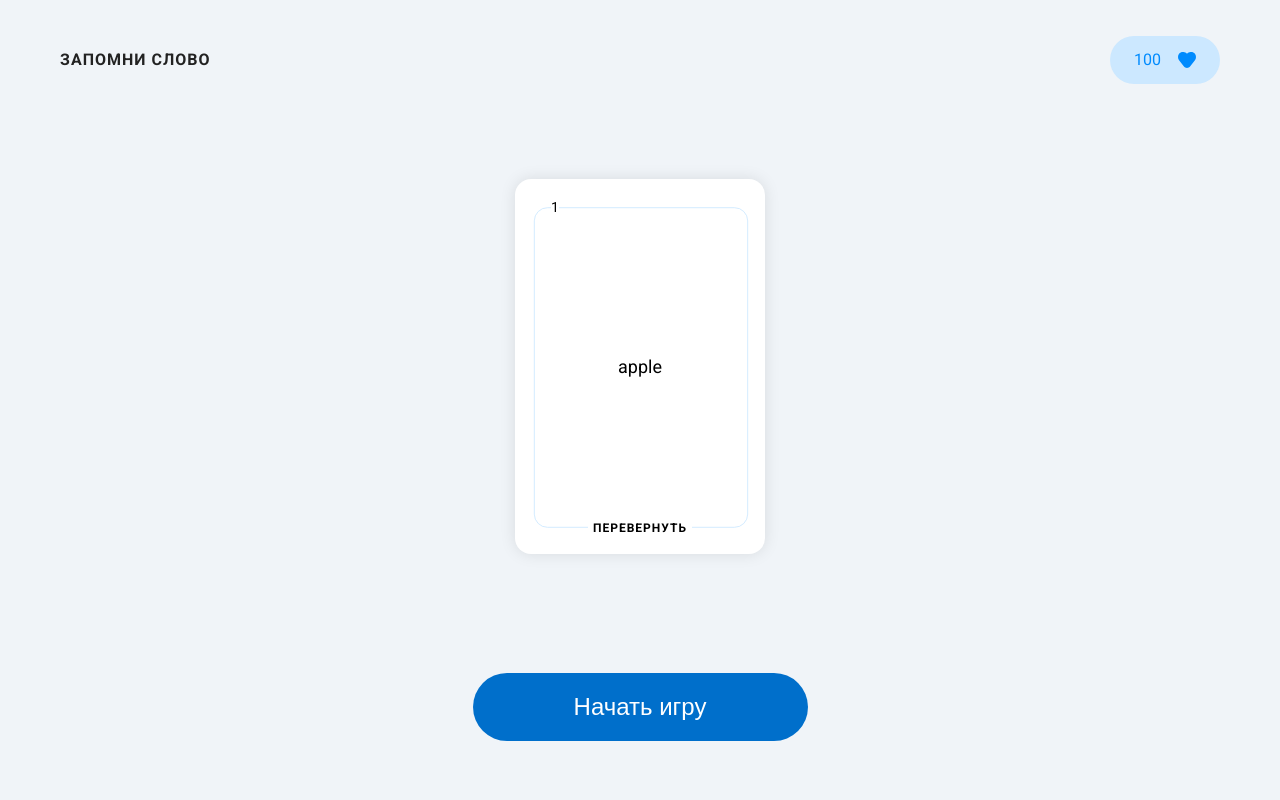
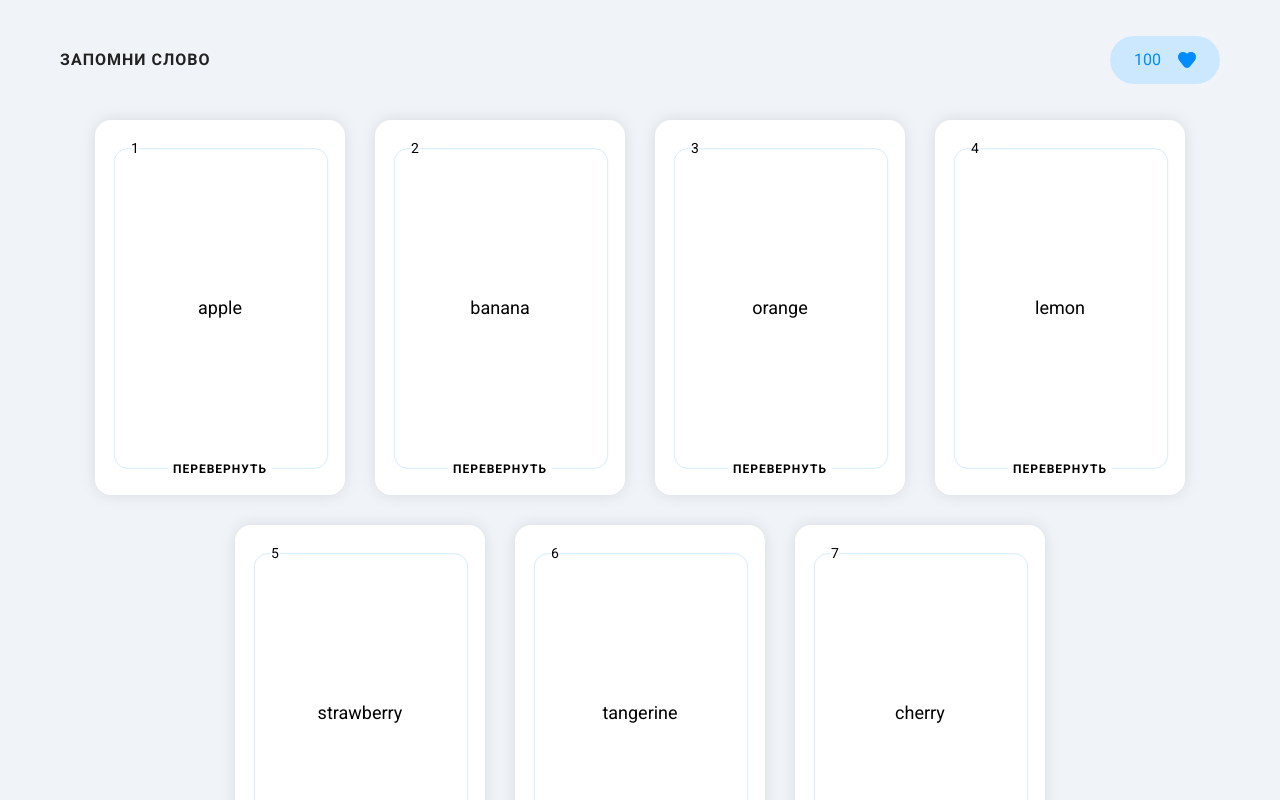
Before and after one commit to sigmarius/words-memorizing-app, a Vue app: page / in a window 1280 px wide. Both pictures are taken after a click on the button "Начать игру". Shown: the top 800 px of the page. Built offline with nearby package versions, Linux system fonts and the light colour scheme.

Commit message:
Реализован вывод Cards в цикле

```diff
--- a/src/App.vue
+++ b/src/App.vue
@@ -5,20 +5,79 @@ import Header from './components/Header.vue';
 import Button from './components/Button.vue';
 import Card from './components/Card.vue';
 
+let isGameStarted = ref(false);
+
 let counter = ref(100);
 
-let cardData = ref({
-  number: 1,
-  word: 'apple',
-  traslation: 'яблоко'
+let state = ref('closed'); // opened / closed
+let status = ref(''); // success / fail / pending
+
+let selectedCardIdx = ref();
+
+let rawData = ref([
+  {
+    word: 'apple',
+    traslation: 'яблоко'
+  },
+  {
+    word: 'banana',
+    traslation: 'банан'
+  },
+  {
+    word: 'orange',
+    traslation: 'апельсин'
+  },
+  {
+    word: 'lemon',
+    traslation: 'лимон'
+  },
+  {
+    word: 'strawberry',
+    traslation: 'клубника'
+  },
+  {
+    word: 'tangerine',
+    traslation: 'мандарин'
+  },
+  {
+    word: 'cherry',
+    traslation: 'вишня'
+  }
+]);
+
+let cardData = computed(() => {
+  return rawData.value.map((item, index) => {
+    let isCardActive = selectedCardIdx.value === index + 1;
+
+    return {
+      word: isCardActive ? item.traslation : item.word,
+      index: index + 1,
+      state: isCardActive ? state.value : 'closed',
+      status: isCardActive ? status.value : '',
+    }
+  });
 });
 
+const handlePlayGame = (condition) => {
+  isGameStarted.value = condition;
+
+  if (condition === false) {
+    counter.value = 100;
+    state.value = 'closed';
+    status.value = '';
+    selectedCardIdx.value = null;
+  }
+};
+
 const handleFlipCard = (payload) => {
-  console.log('Card flipped:', payload);
+  selectedCardIdx.value = payload.index;
+
+  state.value = payload.state;
+  status.value = state.value === 'opened' ? 'pending' : '';
 };
 
 const handleChangeStatus = (payload) => {
-  console.log('Status changed:', payload);
+  status.value = payload.status;
 
   switch (payload.status) {
     case 'success':
@@ -36,9 +95,16 @@ const handleChangeStatus = (payload) => {
 <template>
   <Header :counter />
   <main class="main">
-    <Card v-bind="cardData" @flip-card="handleFlipCard" @change-status="handleChangeStatus" />
+    <template v-if="isGameStarted">
+      <div class="cards">
+        <Card v-for="(card, index) in cardData" v-bind="card" :key="index" :index="index + 1"
+          @flip-card="handleFlipCard" @change-status="handleChangeStatus" />
+      </div>
 
-    <Button>Начать игру</Button>
+      <Button @click="handlePlayGame(false)">Начать заново</Button>
+    </template>
+
+    <Button v-else @click="handlePlayGame(true)">Начать игру</Button>
   </main>
 </template>
 
@@ -48,4 +114,14 @@ const handleChangeStatus = (payload) => {
   display: grid;
   place-items: center;
 }
+
+.cards {
+  margin-bottom: 100px;
+  width: 100%;
+  display: flex;
+  flex-wrap: wrap;
+  justify-content: center;
+  align-items: center;
+  gap: 30px;
+}
 </style>
--- a/src/components/Card.vue
+++ b/src/components/Card.vue
@@ -1,13 +1,12 @@
 <script setup>
-import { computed, ref } from 'vue';
-
 import IconSuccess from './icons/IconSuccess.vue';
 import IconFail from './icons/IconFail.vue';
 
-const { number = 1, word = 'example', translation = 'пример' } = defineProps({
-    number: Number,
+const { word = 'example', index = 1, state = 'closed', status = '' } = defineProps({
     word: String,
-    translation: String
+    index: Number,
+    state: String,
+    status: String
 });
 
 const emits = defineEmits({
@@ -19,48 +18,52 @@ const emits = defineEmits({
     }
 });
 
-let state = ref('closed'); // opened / closed
-let status = ref(''); // success / fail / pending
-
-let displayWord = computed(() => {
-    return state.value === 'opened' ? translation : word;
-});
-
-const cardFlip = () => {
-    state.value = 'opened';
-    status.value = 'pending';
-
-    emits('flipCard', { state: state.value, word, number });
+const cardFlip = (state) => {
+    emits('flipCard', { index, state });
 };
 
-const completeGuess = () => {
-    state.value = 'closed';
-    status.value = '';
-};
-
-const changeStatus = (payload) => {
-    status.value = payload;
-
-    emits('changeStatus', { status: status.value, word, number });
+const changeStatus = (status) => {
+    emits('changeStatus', { index, status });
 };
 </script>
 
 <template>
     <div class="card">
         <div class="card__state">
-            <span class="card__number">{{ number }}</span>
-            <IconSuccess :icon-width="36" :icon-height="36" v-if="status === 'success'" />
-            <IconFail :icon-width="48" :icon-height="48" v-if="status === 'fail'" />
+            <span class="card__number">{{ index }}</span>
+            <IconSuccess
+                :icon-width="36"
+                :icon-height="36"
+                v-if="status === 'success'"
+            />
+            <IconFail
+                :icon-width="48"
+                :icon-height="48"
+                v-if="status === 'fail'"
+            />
         </div>
+
         <!-- word / translation в зависимости от state -->
-        <p class="card__word">{{ displayWord }}</p>
+        <p class="card__word">{{ word }}</p>
+
         <div class="card__actions">
-            <p class="card__actions-name" @click="cardFlip()" v-if="state === 'closed'">Перевернуть</p>
+            <p class="card__actions-name"
+                @click="cardFlip('opened')"
+                v-if="state === 'closed' && status === ''"
+            >
+                Перевернуть
+            </p>
 
-            <p class="card__actions-name" @click="completeGuess()" v-if="status === 'success' || status === 'fail'">
-                Завершено</p>
+            <p class="card__actions-name"
+                @click="cardFlip('closed')"
+                v-if="state === 'opened' && status !== 'pending'"
+            >
+                Завершено
+            </p>
 
-            <div class="card__actions-icons" v-if="status === 'pending'">
+            <div class="card__actions-icons"
+                v-if="status === 'pending'"
+            >
                 <IconSuccess @click="changeStatus('success')" />
                 <IconFail @click="changeStatus('fail')" />
             </div>
```
